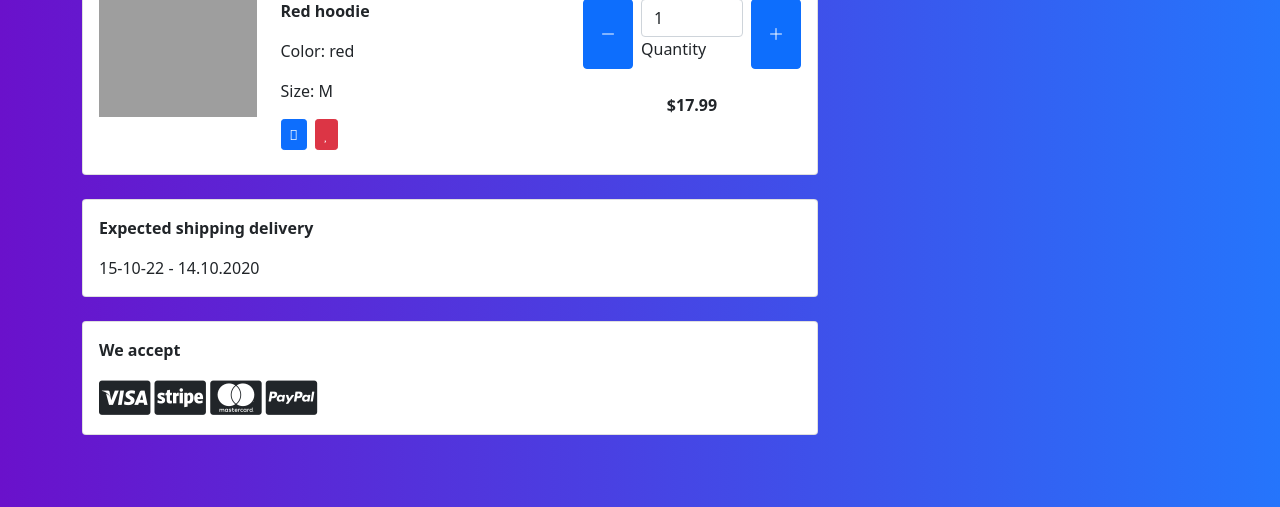
After one commit to Achinit99/Group1_Project, a PHP site: page /group1/cart.php in a window 1280 px wide. The commit adds this page. Shown: the part 563-1070 px from the top of the page. Run offline with PHP 8.4, Linux system fonts and the light colour scheme; some libraries are stand-ins or nearby versions; grey boxes are pictures that could not be loaded.

Commit message:
add cart

```diff
--- /dev/null
+++ b/cart.php
@@ -0,0 +1,303 @@
+<!DOCTYPE html>
+<html lang="en">
+
+<head>
+    <meta charset="UTF-8">
+    <meta http-equiv="X-UA-Compatible" content="IE=edge">
+    <meta name="viewport" content="width=device-width, initial-scale=1.0">
+    <title>Document</title>
+    <link href="https://cdn.jsdelivr.net/npm/bootstrap@5.0.2/dist/css/bootstrap.min.css" rel="stylesheet" integrity="sha384-EVSTQN3/azprG1Anm3QDgpJLIm9Nao0Yz1ztcQTwFspd3yD65VohhpuuCOmLASjC" crossorigin="anonymous">
+    <script src="https://cdn.jsdelivr.net/npm/bootstrap@5.0.2/dist/js/bootstrap.bundle.min.js" integrity="sha384-MrcW6ZMFYlzcLA8Nl+NtUVF0sA7MsXsP1UyJoMp4YLEuNSfAP+JcXn/tWtIaxVXM" crossorigin="anonymous"></script>
+    <link rel="stylesheet" href="https://cdn.jsdelivr.net/npm/bootstrap-icons@1.9.1/font/bootstrap-icons.css">
+    <link rel="stylesheet" href="https://cdnjs.cloudflare.com/ajax/libs/font-awesome/4.7.0/css/font-awesome.min.css">
+
+
+
+    <style>
+        .gradient-custom {
+            /* fallback for old browsers */
+            background: #6a11cb;
+
+            /* Chrome 10-25, Safari 5.1-6 */
+            background: -webkit-linear-gradient(to right, rgba(106, 17, 203, 1), rgba(37, 117, 252, 1));
+
+            /* W3C, IE 10+/ Edge, Firefox 16+, Chrome 26+, Opera 12+, Safari 7+ */
+            background: linear-gradient(to right, rgba(106, 17, 203, 1), rgba(37, 117, 252, 1))
+        }
+    </style>
+</head>
+
+<body>
+
+
+    <!-- cart start -->
+
+
+    <section class="h-100 gradient-custom">
+        <div class="container py-5">
+            <div class="row d-flex justify-content-center my-4">
+                <div class="col-md-8">
+                    <div class="card mb-4">
+                        <div class="card-header py-3">
+                            <h5 class="mb-0">Cart - 2 items</h5>
+                        </div>
+
+
+
+
+                        <div class="card-body">
+                            <!-- Single item -->
+                            <div class="row">
+                                <div class="col-lg-3 col-md-12 mb-4 mb-lg-0">
+                                    <!-- Image -->
+                                    <div class="bg-image hover-overlay hover-zoom ripple rounded" data-mdb-ripple-color="light">
+                                        <img src="https://mdbcdn.b-cdn.net/img/Photos/Horizontal/E-commerce/Vertical/12a.webp" class="w-100" alt="Blue Jeans Jacket" />
+                                        <a href="#!">
+                                            <div class="mask" style="background-color: rgba(251, 251, 251, 0.2)"></div>
+                                        </a>
+                                    </div>
+                                    <!-- Image -->
+                                </div>
+
+                                <div class="col-lg-5 col-md-6 mb-4 mb-lg-0">
+                                    <!-- Data -->
+                                    <p><strong>Blue denim shirt</strong></p>
+                                    <p>Color: blue</p>
+                                    <p>Size: M</p>
+                                    <button type="button" class="btn btn-primary btn-sm me-1 mb-2" data-mdb-toggle="tooltip" title="Remove item">
+                                        <i class="fas fa-trash"></i>
+                                    </button>
+                                    <button type="button" class="btn btn-danger btn-sm mb-2" data-mdb-toggle="tooltip" title="Move to the wish list">
+                                        <i class="fas fa-heart"></i>
+                                    </button>
+                                    <!-- Data -->
+                                </div>
+
+                                <div class="col-lg-4 col-md-6 mb-4 mb-lg-0">
+                                    <!-- Quantity -->
+                                    <div class="d-flex mb-4 " style="max-width: 300px">
+                                        <button class="btn btn-primary px-3 me-2" onclick="this.parentNode.querySelector('input[type=number]').stepDown()">
+                                            <i class="bi bi-dash-lg"></i>
+                                        </button>
+
+                                        <div class="form-outline ">
+                                            <input id="form1" min="0" name="quantity" value="1" type="number" class="form-control" />
+                                            <label class="form-label" for="form1">Quantity</label>
+                                        </div>
+
+                                        <button class="btn btn-primary px-3 ms-2" onclick="this.parentNode.querySelector('input[type=number]').stepUp()">
+                                            <i class="bi bi-plus-lg"></i>
+                                        </button>
+                                    </div>
+                                    <!-- Quantity -->
+
+                                    <!-- Price -->
+                                    <p class="text-start text-md-center">
+                                        <strong>$17.99</strong>
+                                    </p>
+                                    <!-- Price -->
+                                </div>
+                            </div>
+                            <!-- Single item -->
+
+
+
+                            <hr class="my-4" />
+
+                            <!-- Single item -->
+                            <div class="row">
+                                <div class="col-lg-3 col-md-12 mb-4 mb-lg-0">
+                                    <!-- Image -->
+                                    <div class="bg-image hover-overlay hover-zoom ripple rounded" data-mdb-ripple-color="light">
+                                        <img src="https://mdbcdn.b-cdn.net/img/Photos/Horizontal/E-commerce/Vertical/13a.webp" class="w-100" />
+                                        <a href="#!">
+                                            <div class="mask" style="background-color: rgba(251, 251, 251, 0.2)"></div>
+                                        </a>
+                                    </div>
+                                    <!-- Image -->
+                                </div>
+
+                                <div class="col-lg-5 col-md-6 mb-4 mb-lg-0">
+                                    <!-- Data -->
+                                    <p><strong>Red hoodie</strong></p>
+                                    <p>Color: red</p>
+                                    <p>Size: M</p>
+
+                                    <button type="button" class="btn btn-primary btn-sm me-1 mb-2" data-mdb-toggle="tooltip" title="Remove item">
+                                        <i class="fas fa-trash"></i>
+                                    </button>
+                                    <button type="button" class="btn btn-danger btn-sm mb-2" data-mdb-toggle="tooltip" title="Move to the wish list">
+                                        <i class="fas fa-heart"></i>
+                                    </button>
+                                    <!-- Data -->
+                                </div>
+
+                                <div class="col-lg-4 col-md-6 mb-4 mb-lg-0">
+                                    <!-- Quantity -->
+                                    <div class="d-flex mb-4" style="max-width: 300px">
+                                        <button class="btn btn-primary px-3 me-2" onclick="this.parentNode.querySelector('input[type=number]').stepDown()">
+                                            <i class="bi bi-dash-lg"></i>
+                                        </button>
+
+                                        <div class="form-outline">
+                                            <input id="form1" min="0" name="quantity" value="1" type="number" class="form-control" />
+                                            <label class="form-label" for="form1">Quantity</label>
+                                        </div>
+
+                                        <button class="btn btn-primary px-3 ms-2" onclick="this.parentNode.querySelector('input[type=number]').stepUp()">
+                                            <i class="bi bi-plus-lg"></i>
+                                        </button>
+                                    </div>
+                                    <!-- Quantity -->
+
+                                    <!-- Price -->
+                                    <p class="text-start text-md-center">
+                                        <strong>$17.99</strong>
+                                    </p>
+                                    <!-- Price -->
+                                </div>
+                            </div>
+                            <!-- Single item -->
+
+
+                            <!-- new item start -->
+
+
+
+
+                            <hr class="my-4" />
+
+                            <!-- Single item -->
+                            <div class="row">
+                                <div class="col-lg-3 col-md-12 mb-4 mb-lg-0">
+                                    <!-- Image -->
+                                    <div class="bg-image hover-overlay hover-zoom ripple rounded" data-mdb-ripple-color="light">
+                                        <img src="https://mdbcdn.b-cdn.net/img/Photos/Horizontal/E-commerce/Vertical/13a.webp" class="w-100" />
+                                        <a href="#!">
+                                            <div class="mask" style="background-color: rgba(251, 251, 251, 0.2)"></div>
+                                        </a>
+                                    </div>
+                                    <!-- Image -->
+                                </div>
+
+                                <div class="col-lg-5 col-md-6 mb-4 mb-lg-0">
+                                    <!-- Data -->
+                                    <p><strong>Red hoodie</strong></p>
+                                    <p>Color: red</p>
+                                    <p>Size: M</p>
+
+                                    <button type="button" class="btn btn-primary btn-sm me-1 mb-2" data-mdb-toggle="tooltip" title="Remove item">
+                                        <i class="fas fa-trash"></i>
+                                    </button>
+                                    <button type="button" class="btn btn-danger btn-sm mb-2" data-mdb-toggle="tooltip" title="Move to the wish list">
+                                        <i class="fas fa-heart"></i>
+                                    </button>
+                                    <!-- Data -->
+                                </div>
+
+                                <div class="col-lg-4 col-md-6 mb-4 mb-lg-0">
+                                    <!-- Quantity -->
+                                    <div class="d-flex mb-4" style="max-width: 300px">
+                                        <button class="btn btn-primary px-3 me-2" onclick="this.parentNode.querySelector('input[type=number]').stepDown()">
+                                            <i class="bi bi-dash-lg"></i>
+                                        </button>
+
+                                        <div class="form-outline">
+                                            <input id="form1" min="0" name="quantity" value="1" type="number" class="form-control" />
+                                            <label class="form-label" for="form1">Quantity</label>
+                                        </div>
+
+                                        <button class="btn btn-primary px-3 ms-2" onclick="this.parentNode.querySelector('input[type=number]').stepUp()">
+                                            <i class="bi bi-plus-lg"></i>
+                                        </button>
+                                    </div>
+                                    <!-- Quantity -->
+
+                                    <!-- Price -->
+                                    <p class="text-start text-md-center">
+                                        <strong>$17.99</strong>
+                                    </p>
+                                    <!-- Price -->
+                                </div>
+                            </div>
+
+
+                            <!-- new item end -->
+
+
+
+
+
+
+
+
+
+
+
+                        </div>
+                    </div>
+                    <div class="card mb-4">
+                        <div class="card-body">
+                            <p><strong>Expected shipping delivery</strong></p>
+                            <p class="mb-0"><?php
+                                            // Return current date from the remote server
+                                            $date = date('d-m-y');
+                                            echo $date;
+                                            ?> - 14.10.2020</p>
+                        </div>
+                    </div>
+                    <div class="card mb-4 mb-lg-0">
+                        <div class="card-body">
+                            <p><strong>We accept</strong></p>
+                            <i class="fa fa-cc-visa" style="font-size:40px;"></i>
+                            <i class="fa fa-cc-stripe" style="font-size:40px;"></i>
+                            <i class="	fa fa-cc-mastercard" style="font-size:40px;"></i>
+                            <i class="fa fa-cc-paypal" style="font-size:40px;"></i>
+
+                        </div>
+                    </div>
+                </div>
+                <div class="col-md-4">
+                    <div class="card mb-4">
+                        <div class="card-header py-3">
+                            <h5 class="mb-0">Summary</h5>
+                        </div>
+                        <div class="card-body">
+                            <ul class="list-group list-group-flush">
+                                <li class="list-group-item d-flex justify-content-between align-items-center border-0 px-0 pb-0">
+                                    Products
+                                    <span>$53.98</span>
+                                </li>
+                                <li class="list-group-item d-flex justify-content-between align-items-center px-0">
+                                    Shipping
+                                    <span>Gratis</span>
+                                </li>
+                                <li class="list-group-item d-flex justify-content-between align-items-center border-0 px-0 mb-3">
+                                    <div>
+                                        <strong>Total amount</strong>
+                                        <strong>
+                                            <p class="mb-0">(including VAT)</p>
+                                        </strong>
+                                    </div>
+                                    <span><strong>$53.98</strong></span>
+                                </li>
+                            </ul>
+
+                            <button type="button" class="btn btn-primary btn-lg btn-block">
+                                Go to checkout
+                            </button>
+                        </div>
+                    </div>
+                </div>
+            </div>
+        </div>
+    </section>
+
+
+
+
+    <!-- cart end -->
+
+</body>
+
+</html>
--- a/home.php
+++ b/home.php
@@ -59,7 +59,7 @@
                 <form class="d-flex">
 
                     <i class="bi bi-bell mx-3 text-white"></i>
-                    <i class="bi bi-cart text-white mx-2"></i>
+                    <a href="cart.php"><i class="bi bi-cart text-white mx-2"></i></a>
                 </form>
             </div>
         </div>
--- a/singleproduct.css
+++ b/singleproduct.css
@@ -1,4 +1,7 @@
-
+h2{
+    margin-top: 20px;
+    text-align: center;
+}
 
 
 
--- a/singleproduct.php
+++ b/singleproduct.php
@@ -108,13 +108,13 @@
                     <div>
                         <div class="row">
                             <div class="col-md-5">
-                            <button type="button" class="btn btn-warning">Warning</button>
+                            <button type="button" class="btn btn-warning"><i class="bi bi-tags mx-2"></i>5% Discount</button>
                             </div>
                         </div>
 
                     </div>
                     <hr class="singleline">
-                    <div class="row">
+                    <div class="row my-3">
                         <div class="col-xs-6">
                             <div class="product_quantity"> <span>QTY: </span> <input id="quantity_input" type="text" pattern="[0-9]*" value="1">
                             </div>
```
